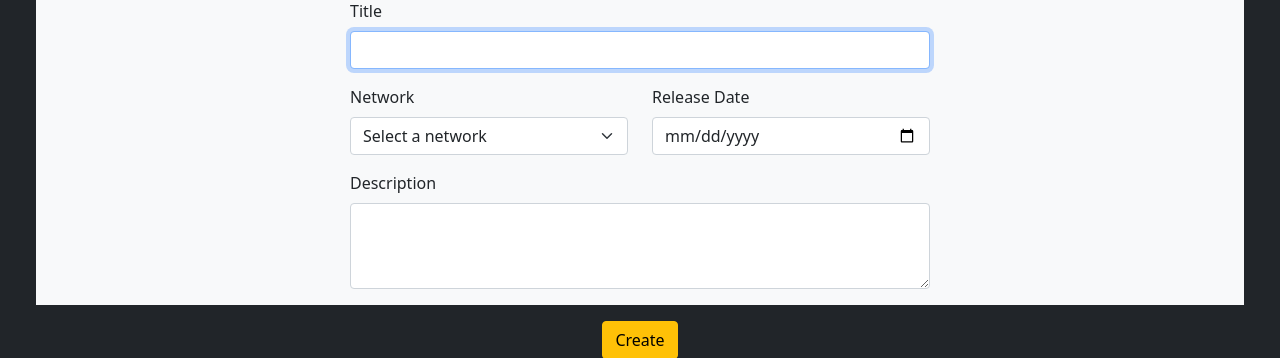
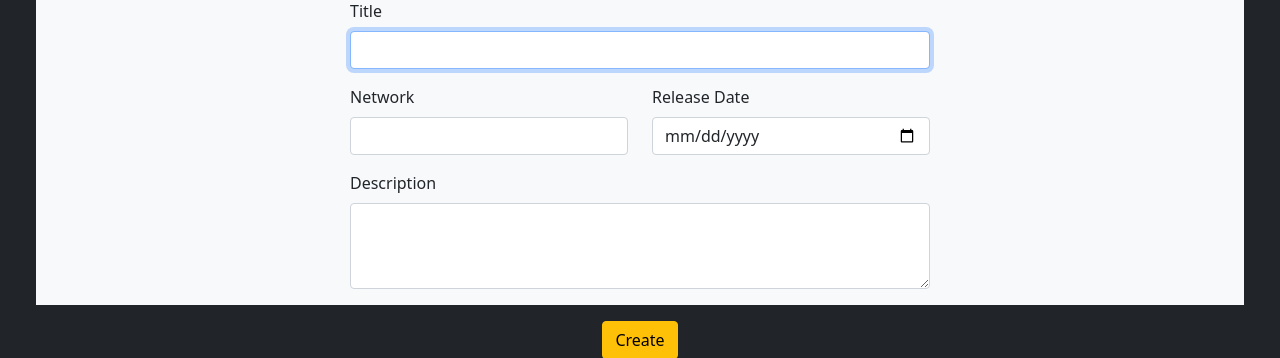
Before and after one commit to jesjar16/tv-show, a Django app: page /shows/new/ in a window 1280 px wide. Shown: the part 105-463 px from the top of the page. Run offline with Django 3.2, Linux system fonts and the light colour scheme; data comes from the database, SQL or seed files in the repository; both versions use the stored data as it was after the commit; some libraries are stand-ins or nearby versions.

Commit message:
Changing select for input for Network

```diff
--- a/shows/templates/new.html
+++ b/shows/templates/new.html
@@ -11,12 +11,7 @@
 {% block network_select %}
     <div class="mb-3">
         <label for="show_network" class="form-label">Network</label>
-        <select class="form-select" id="show_network" name="show_network">
-            <option selected value="-">Select a network</option>
-            {% for network in all_networks %}
-                <option value="{{ network.id }}">{{ network.title }}</option>
-            {% endfor %}
-        </select>
+        <input type="text" class="form-control" id="show_network" name="show_network" value="">
     </div>
 {% endblock %}
 
--- a/shows/views.py
+++ b/shows/views.py
@@ -16,8 +16,11 @@ def shows(request):
     return render(request, "shows.html", context)
 
 def new(request):
+    print("En new")
     # getting networks
     all_networks = Network.objects.all().order_by("title")
+
+    print('all_networks ', all_networks)
 
     context = {
         'all_networks': all_networks
@@ -53,7 +56,7 @@ def create(request):
     show_description = request.POST['show_description']
 
     # getting a network instance
-    this_network = Network.objects.get(id=show_network)
+    this_network = Network.objects.create(title=show_network)
 
     # create the show instance using the network object
     this_show = Show.objects.create(title=show_title, description=show_description, release_date=show_date, network =this_network)
```
Also changed, not shown: db.sqlite3, shows/migrations/0002_alter_network_title.py (added).
